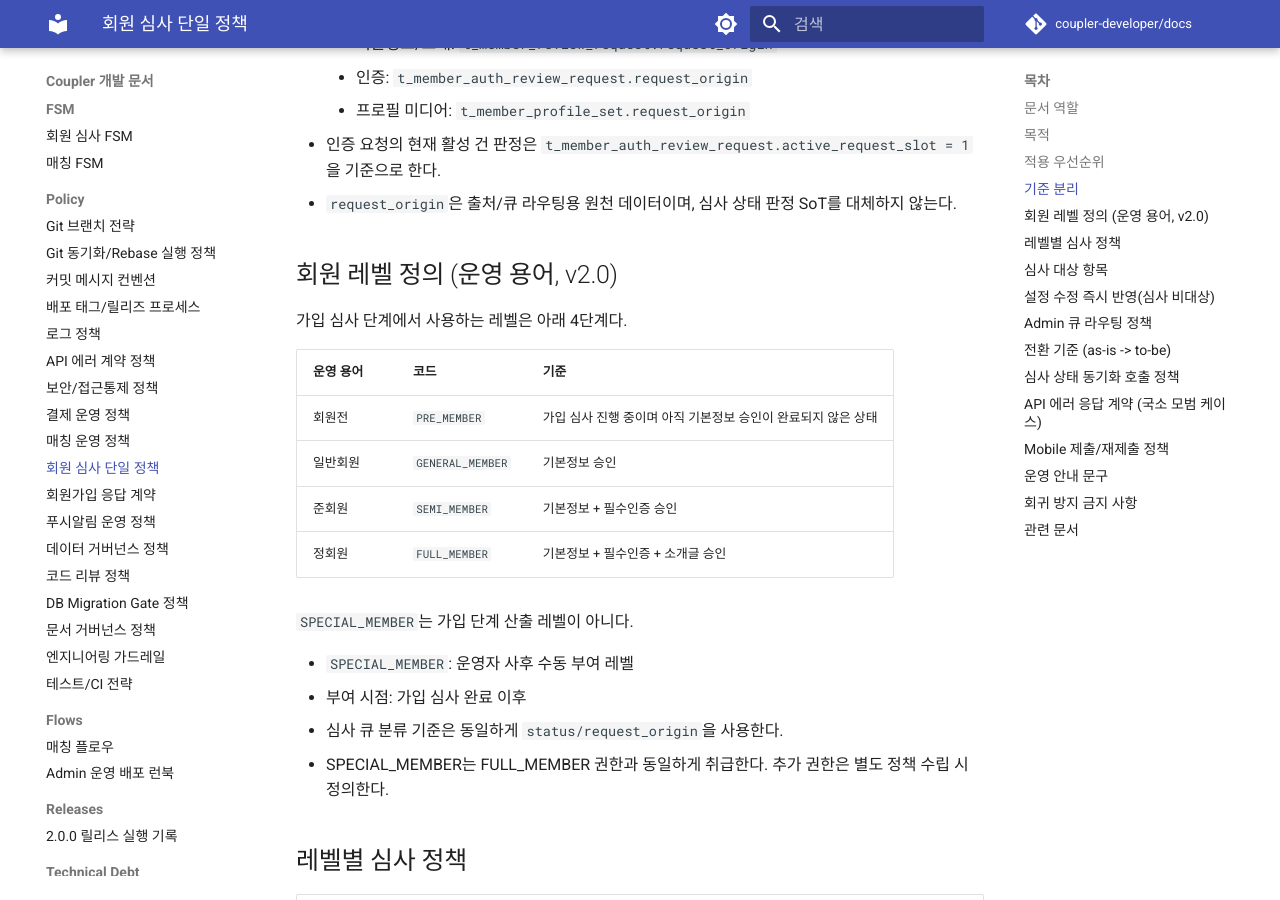
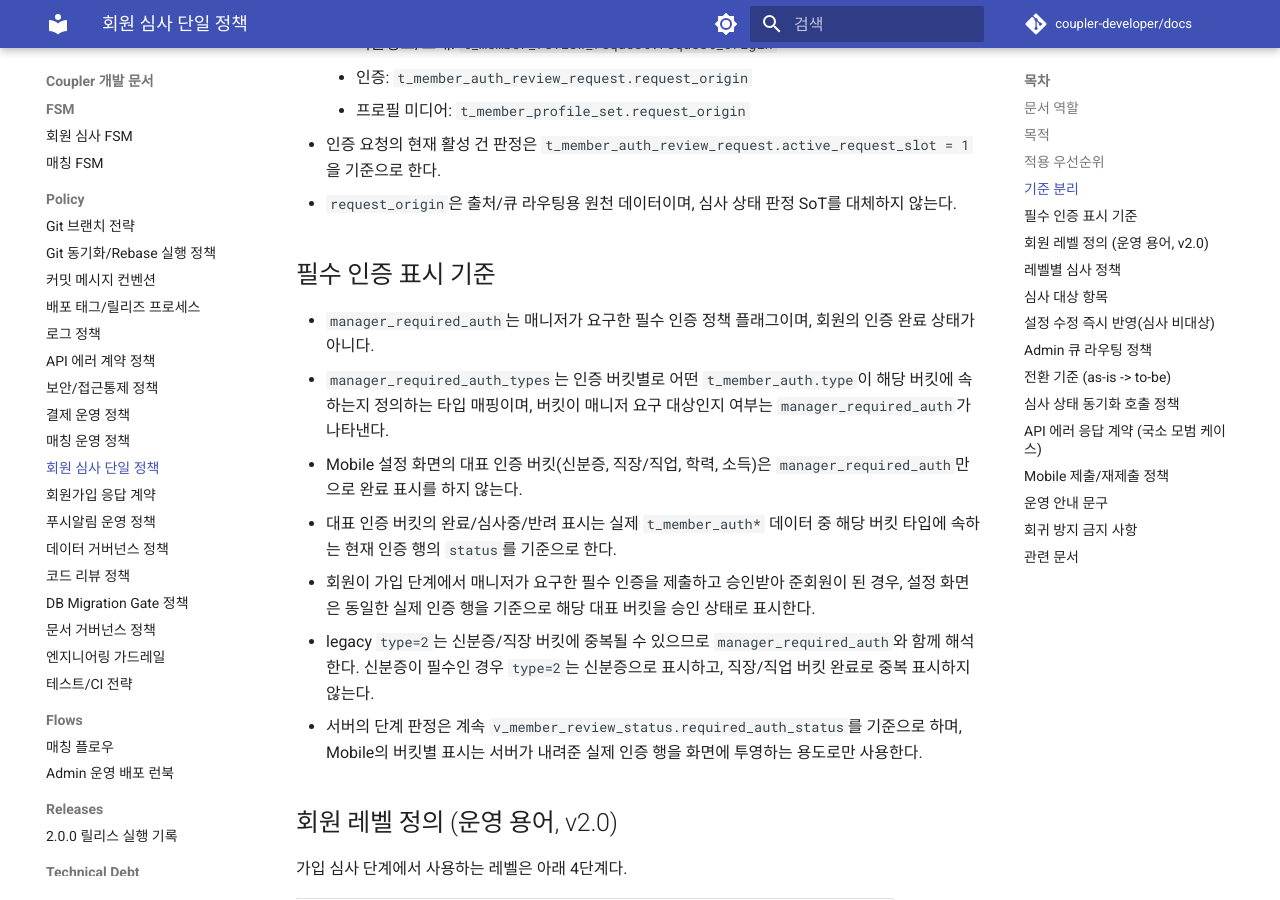
Before and after one commit to coupler-developer/docs, an MkDocs documentation site: the page built from content/policy/member-review-policy.md, in a window 1280 px wide and 900 px high, scrolled down 1053 px. Built offline with MkDocs 1.6.1 and Material for MkDocs 9.7.7, drawn with Linux system fonts in a browser that asks for light colours; comment, search, counter and statistics services are not loaded.

Commit message:
docs: 필수 인증 표시 기준 문서화
Changes:
- manager_required_auth와 manager_required_auth_types의 표시 해석 기준 추가
- legacy type=2 중복 표시 금지 기준 명시

Tests:
- yarn validate:docs 통과

```diff
--- a/content/policy/member-review-policy.md
+++ b/content/policy/member-review-policy.md
@@ -34,6 +34,16 @@
     - 프로필 미디어: `t_member_profile_set.request_origin`
 - 인증 요청의 현재 활성 건 판정은 `t_member_auth_review_request.active_request_slot = 1`을 기준으로 한다.
 - `request_origin`은 출처/큐 라우팅용 원천 데이터이며, 심사 상태 판정 SoT를 대체하지 않는다.
+
+## 필수 인증 표시 기준
+
+- `manager_required_auth`는 매니저가 요구한 필수 인증 정책 플래그이며, 회원의 인증 완료 상태가 아니다.
+- `manager_required_auth_types`는 인증 버킷별로 어떤 `t_member_auth.type`이 해당 버킷에 속하는지 정의하는 타입 매핑이며, 버킷이 매니저 요구 대상인지 여부는 `manager_required_auth`가 나타낸다.
+- Mobile 설정 화면의 대표 인증 버킷(신분증, 직장/직업, 학력, 소득)은 `manager_required_auth`만으로 완료 표시를 하지 않는다.
+- 대표 인증 버킷의 완료/심사중/반려 표시는 실제 `t_member_auth*` 데이터 중 해당 버킷 타입에 속하는 현재 인증 행의 `status`를 기준으로 한다.
+- 회원이 가입 단계에서 매니저가 요구한 필수 인증을 제출하고 승인받아 준회원이 된 경우, 설정 화면은 동일한 실제 인증 행을 기준으로 해당 대표 버킷을 승인 상태로 표시한다.
+- legacy `type=2`는 신분증/직장 버킷에 중복될 수 있으므로 `manager_required_auth`와 함께 해석한다. 신분증이 필수인 경우 `type=2`는 신분증으로 표시하고, 직장/직업 버킷 완료로 중복 표시하지 않는다.
+- 서버의 단계 판정은 계속 `v_member_review_status.required_auth_status`를 기준으로 하며, Mobile의 버킷별 표시는 서버가 내려준 실제 인증 행을 화면에 투영하는 용도로만 사용한다.
 
 ## 회원 레벨 정의 (운영 용어, v2.0)
 
```
